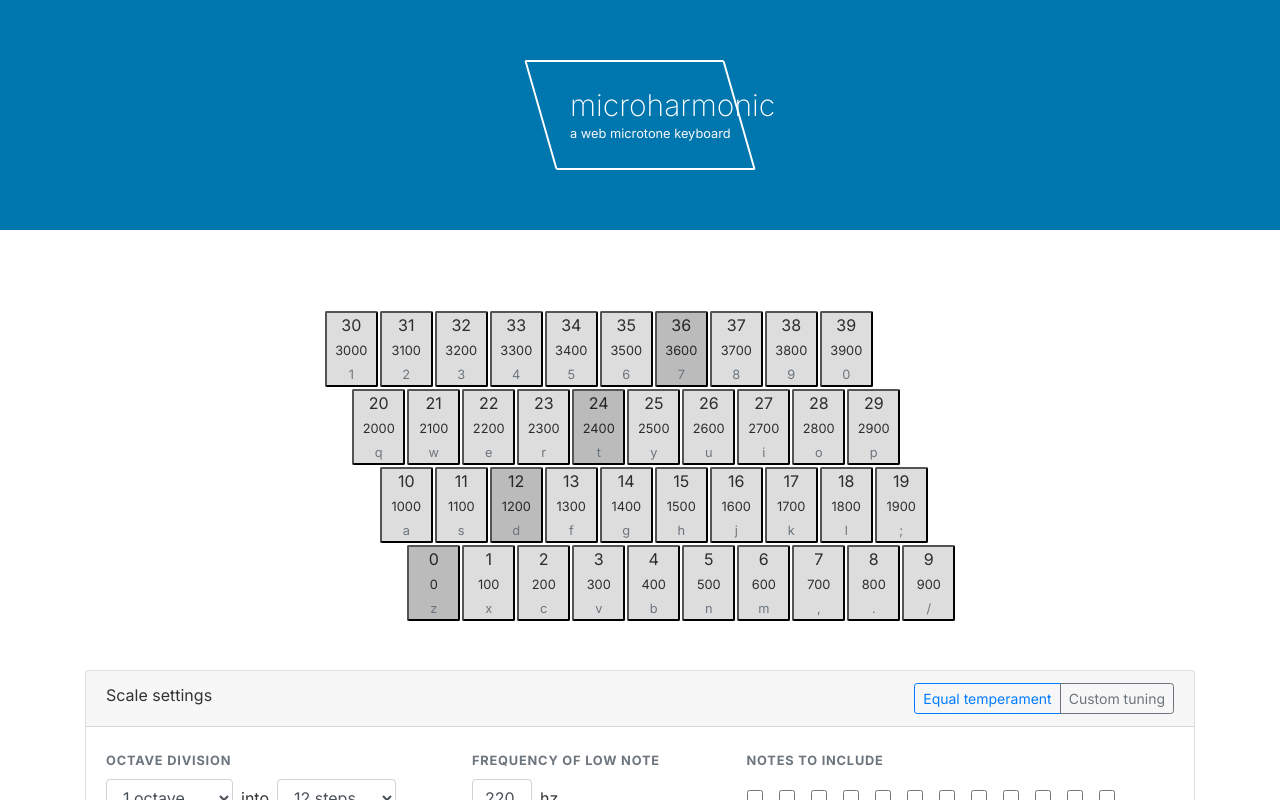
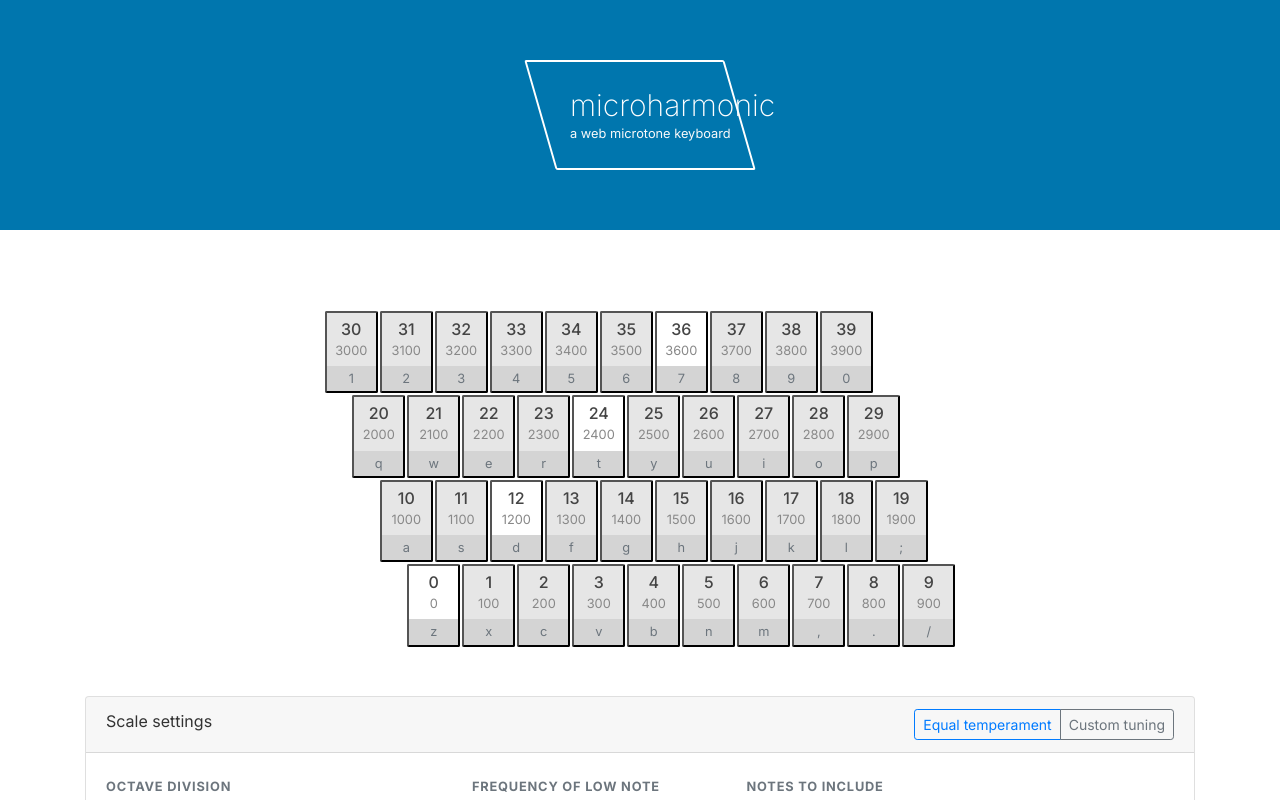
Before and after one commit to kevinsqi/microharmonic, a React (Create React App) app: page / in a window 1280 px wide. Shown: the top 800 px of the page. Built offline with nearby package versions, Linux system fonts and the light colour scheme.

Commit message:
tweak key styles

```diff
--- a/src/App.css
+++ b/src/App.css
@@ -125,19 +125,37 @@ input[type=checkbox] {
 
 .Key {
   cursor: pointer;
-  background-color: #ddd;
+  background-color: #e6e6e6;
   width: 100%;
   margin: 1px;
   padding: 0;
   flex: 1;
   border-radius: 2px;
+  padding-top: 4px;
 }
+
 .Key:focus {
   outline: none;
 }
 
+.Key__note {
+  font-weight: 500;
+  color: #444;
+}
+
+.Key__cents {
+  color: #888;
+}
+
+.Key__shortcut {
+  background: #d4d4d4;
+  padding-top: 3px;
+  padding-bottom: 3px;
+  margin-top: 6px;
+}
+
 .Key--octave {
-  background-color: #bbb;
+  background-color: #fff;
 }
 
 .Key--active {
--- a/src/Keyboard.js
+++ b/src/Keyboard.js
@@ -125,11 +125,9 @@ class Keyboard extends React.Component {
         onTouchCancel={this.onKeyInactive.bind(this, keyLabel)}
         onTouchEnd={this.onKeyInactive.bind(this, keyLabel)}
       >
-        {note}
-        <br />
-        <small>{Math.round(cents)}</small>
-        <br />
-        <small className="text-muted">{keyLabel}</small>
+        <div className="Key__note">{note}</div>
+        <div className="Key__cents small">{Math.round(cents)}</div>
+        <div className="Key__shortcut small text-muted">{keyLabel}</div>
       </button>
     );
   }
```
